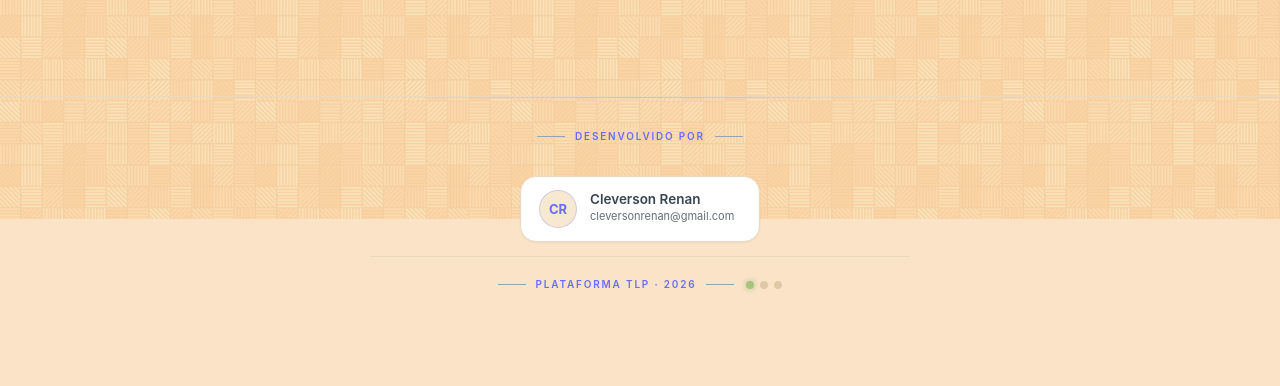
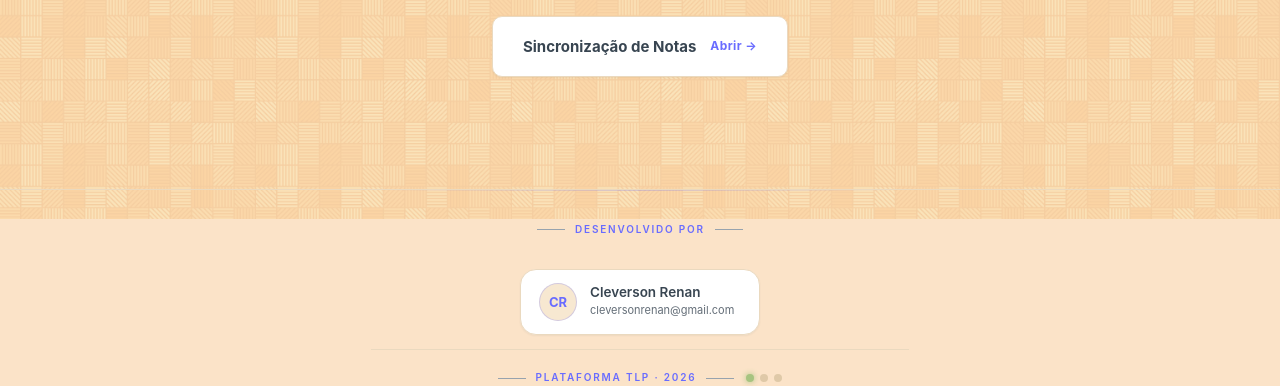
Before and after one commit to cleversonrenan/extrator, a plain HTML site: page index.html in a window 1280 px wide. Shown: the part 581-967 px from the top of the page. Before the commit the page ends 874 px from the top, so only its background shows below. Drawn offline with Linux system fonts and the light colour scheme.

Commit message:
Add files via upload

```diff
--- a/index.html
+++ b/index.html
@@ -132,6 +132,12 @@ body::before {
                     <span class="go">Abrir extrator →</span>
                 </a>
             </div>
+            <div style="display:flex;justify-content:center;margin-top:22px">
+                <a class="card" href="https://fabioesgoncalves.github.io/Conversor/" style="display:inline-flex;align-items:center;gap:14px;justify-content:center;max-width:360px;padding:18px 30px;cursor:pointer;">
+                    <span style="font-size:15px;font-weight:700;color:var(--text)">Sincronização de Notas</span>
+                    <span class="go" style="margin:0">Abrir →</span>
+                </a>
+            </div>
         </div>
     </div>
 
```
